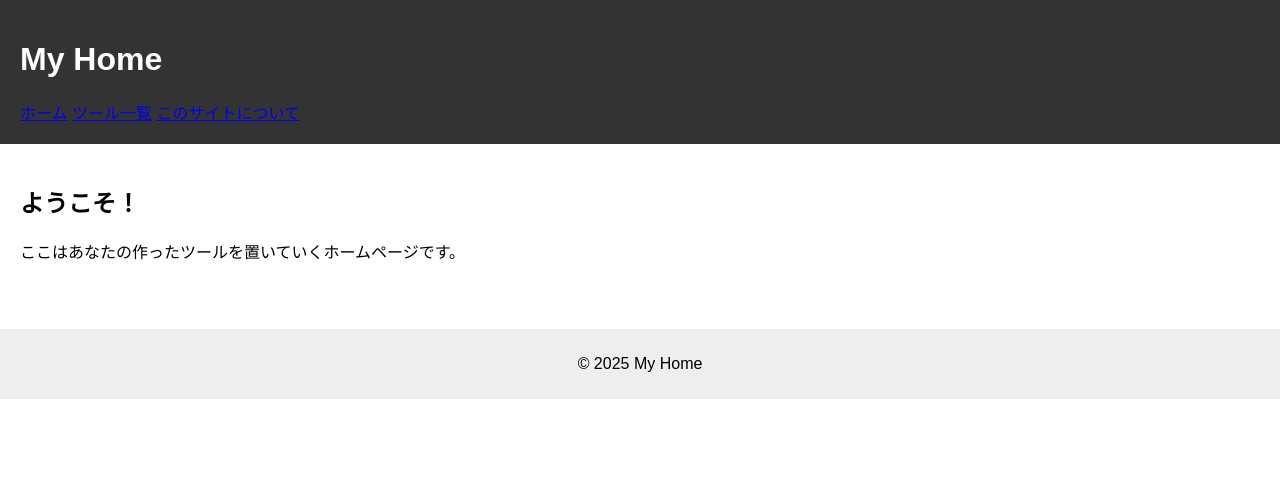
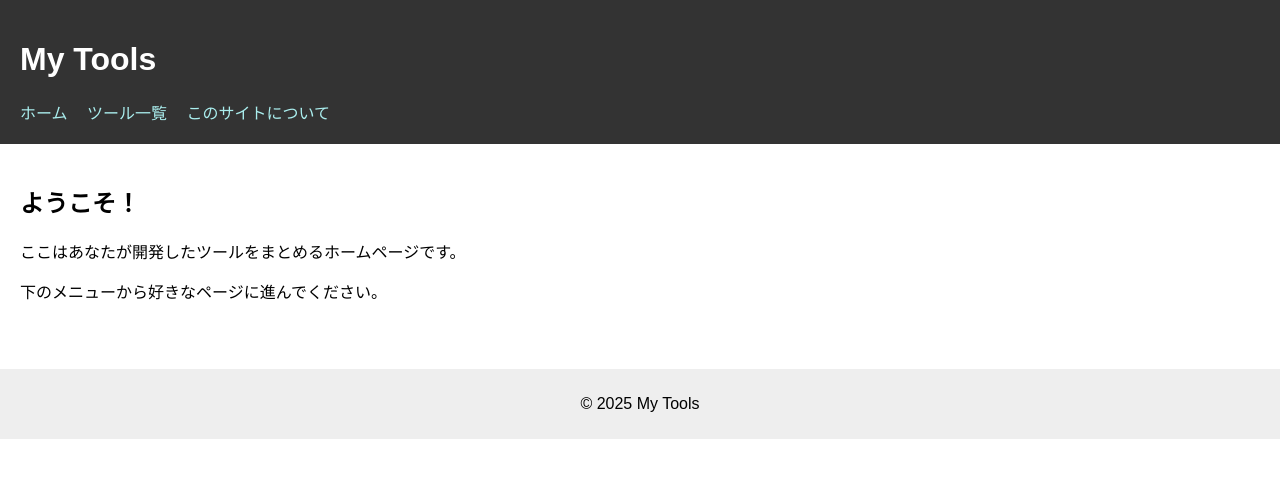
Before and after one commit to shimasuke07-code/shimasuke.tools, a plain HTML site: page index.html in a window 1280 px wide. Drawn offline with Linux system fonts and the light colour scheme.

Commit message:
Update index.html

```diff
--- a/index.html
+++ b/index.html
@@ -2,29 +2,30 @@
 <html lang="ja">
 <head>
   <meta charset="UTF-8">
-  <title>My Home</title>
+  <title>My Tools</title>
   <link rel="stylesheet" href="style.css">
 </head>
+
 <body>
-
-  <!-- ① ヘッダー -->
   <header>
-    <h1>My Home</h1>
+    <h1>My Tools</h1>
+    <nav>
       <a href="index.html">ホーム</a>
       <a href="tools.html">ツール一覧</a>
       <a href="about.html">このサイトについて</a>
     </nav>
   </header>
 
-  <!-- ② メイン内容 -->
-  <main>
-    <h2>ようこそ！</h2>
-    <p>ここはあなたの作ったツールを置いていくホームページです。</p>
+  <main class="center-area">
+    <div class="card">
+      <h2>ようこそ！</h2>
+      <p>ここはあなたが開発したツールをまとめるホームページです。</p>
+      <p>下のメニューから好きなページに進んでください。</p>
+    </div>
   </main>
 
-  <!-- ③ フッター -->
   <footer>
-    <p>© 2025 My Home</p>
+    <p>© 2025 My Tools</p>
   </footer>
 
   <script src="script.js"></script>
```
